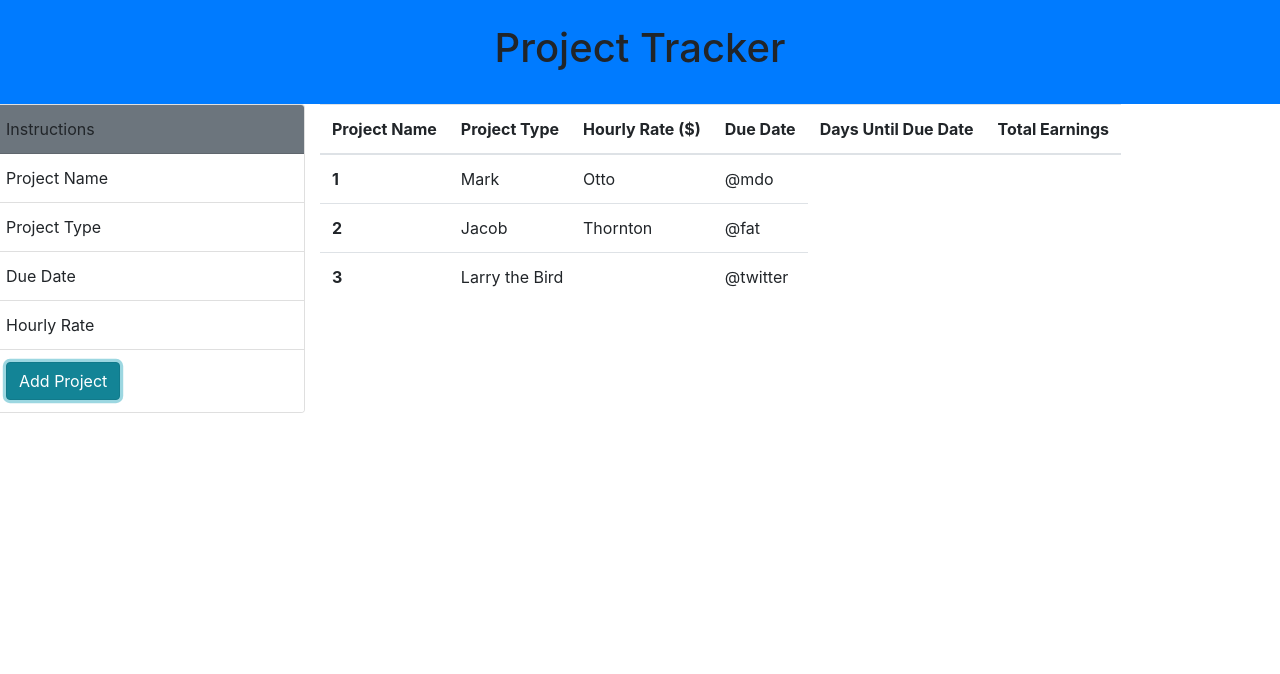
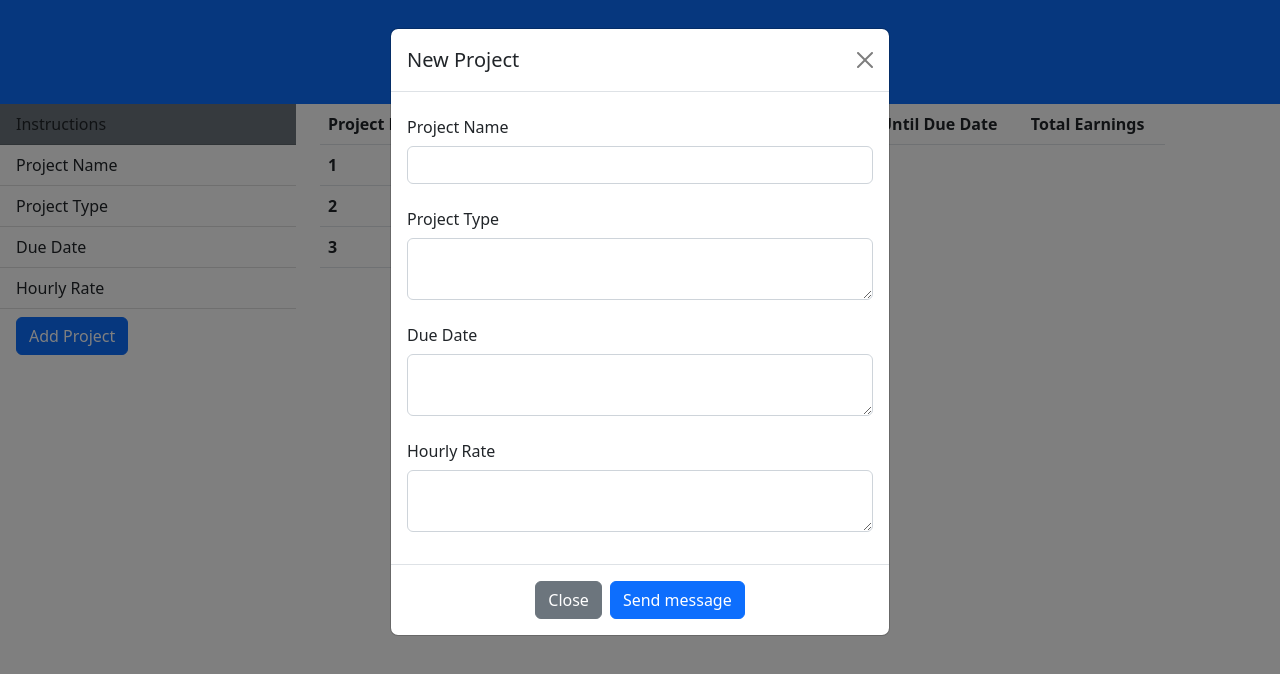
Before and after one commit to myang5t3r/miniProject_projectTracker, a plain HTML site: page index.html in a window 1280 px wide. Both pictures are taken after a click on the button "Add Project". Drawn offline with nearby package versions, Linux system fonts and the light colour scheme.

Commit message:
Added modal form bootstrap

```diff
--- a/index.html
+++ b/index.html
@@ -5,17 +5,17 @@
     <meta http-equiv="X-UA-Compatible" content="IE=edge">
     <meta name="viewport" content="width=device-width, initial-scale=1.0">
     <title>ProjectTracker</title>
-    <link rel="stylesheet" href="https://cdnjs.cloudflare.com/ajax/libs/twitter-bootstrap/4.5.0/css/bootstrap.min.css">
+    <link href="https://cdn.jsdelivr.net/npm/bootstrap@5.2.0/dist/css/bootstrap.min.css" rel="stylesheet" integrity="sha384-gH2yIJqKdNHPEq0n4Mqa/HGKIhSkIHeL5AyhkYV8i59U5AR6csBvApHHNl/vI1Bx" crossorigin="anonymous">
 </head>
     <body>
-        <header class ="d-flex">
+        <header class ="">
             <nav class="navbar navbar-dark bg-primary justify-content-center col-12 p-4" >
                 <h1>Project Tracker</h1>
               </nav>
         </header>
-        <section class="d-flex">
-            <div class="row">
-                <div class="card justify-content-start" style="width: 20rem;">
+        <section class="p-0 m-0" >
+          <div class="row  ">
+              <div class=" col-4" style="width: 20rem;">
               <ul class="list-group list-group-flush">
                   <li class="list-group-item bg-secondary">Instructions</li>
                   <li class="list-group-item">Project Name</li>
@@ -23,11 +23,11 @@
                   <li class="list-group-item">Due Date</li>
                   <li class="list-group-item">Hourly Rate</li>
                   <li class="list-group-item">
-                        <button class="btn btn-primary btn btn-info" type="button" data-bs-toggle="modal" data-bs-target="#exampleModal">Add Project</button>
+                    <button type="button" class="btn btn-primary" data-bs-toggle="modal" data-bs-target="#exampleModal" data-bs-whatever="@mdo">Add Project</button>
                   </li>
               </ul>
               </div>
-                <div class="col ">
+              <div class="col-8">
                   <table class="table">
                       <thead>
                         <tr>
@@ -60,26 +60,47 @@
                       </tbody>
                     </table>
               </div>
-                <!-- Modal -->
+          </div>
+        </section>
+        <section>
+          <!--   model -->
           <div class="modal fade" id="exampleModal" tabindex="-1" aria-labelledby="exampleModalLabel" aria-hidden="true">
             <div class="modal-dialog">
               <div class="modal-content">
                 <div class="modal-header">
-                        <h5 class="modal-title" id="exampleModalLabel">Modal title</h5>
+                  <h5 class="modal-title" id="exampleModalLabel">New Project</h5>
                   <button type="button" class="btn-close" data-bs-dismiss="modal" aria-label="Close"></button>
                 </div>
                 <div class="modal-body">
-                        ...
+                  <form>
+                    <div class="mb-3">
+                      <label for="recipient-name" class="col-form-label">Project Name</label>
+                      <input type="text" class="form-control" id="project-name">
                     </div>
-                        <div class="modal-footer">
+                    <div class="mb-3">
+                      <label for="message-text" class="col-form-label">Project Type</label>
+                      <textarea class="form-control" id="project-type"></textarea>
+                    </div>
+                    <div class="mb-3">
+                      <label for="message-text" class="col-form-label">Due Date</label>
+                      <textarea class="form-control" id="due-date"></textarea>
+                    </div>
+                    <div class="mb-3">
+                      <label for="message-text" class="col-form-label">Hourly Rate</label>
+                      <textarea class="form-control" id="hourly-rate"></textarea>
+                    </div>
+                  </form>
+                </div>
+                <div class="modal-footer justify-content-center">
                   <button type="button" class="btn btn-secondary" data-bs-dismiss="modal">Close</button>
-                        <button type="button" class="btn btn-primary">Save changes</button>
+                  <button type="button" class="btn btn-primary">Send message</button>
                 </div>
               </div>
             </div>
           </div>
-            </div>
+        </section>
 
-        </section>
+    <script src="https://cdn.jsdelivr.net/npm/bootstrap@5.2.0/dist/js/bootstrap.bundle.min.js"                        integrity="sha384-A3rJD856KowSb7dwlZdYEkO39Gagi7vIsF0jrRAoQmDKKtQBHUuLZ9AsSv4jD4Xa" crossorigin="anonymous">
+    </script>
     </body>
 </html>
```
Also changed, not shown: pseudo.txt (added). Lines whose indentation alone changed are shown as unchanged.
